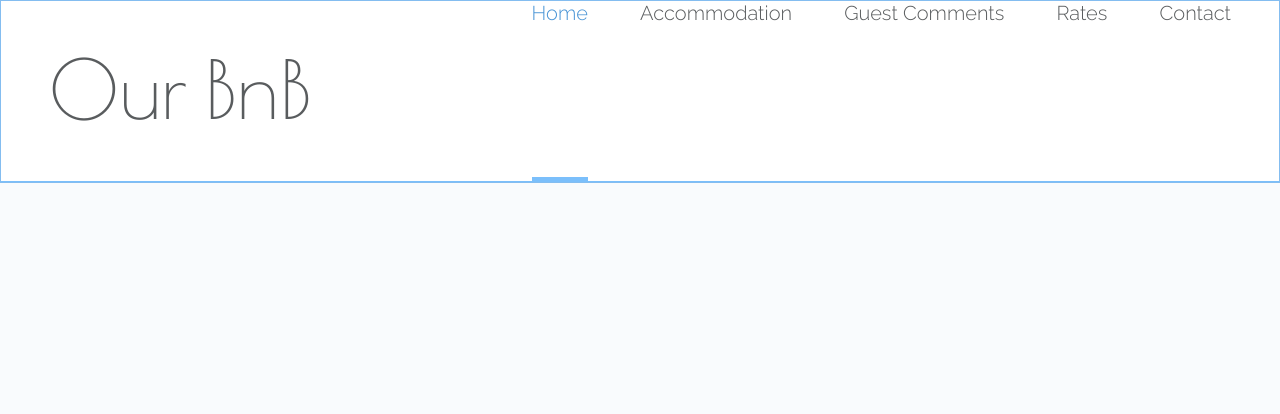
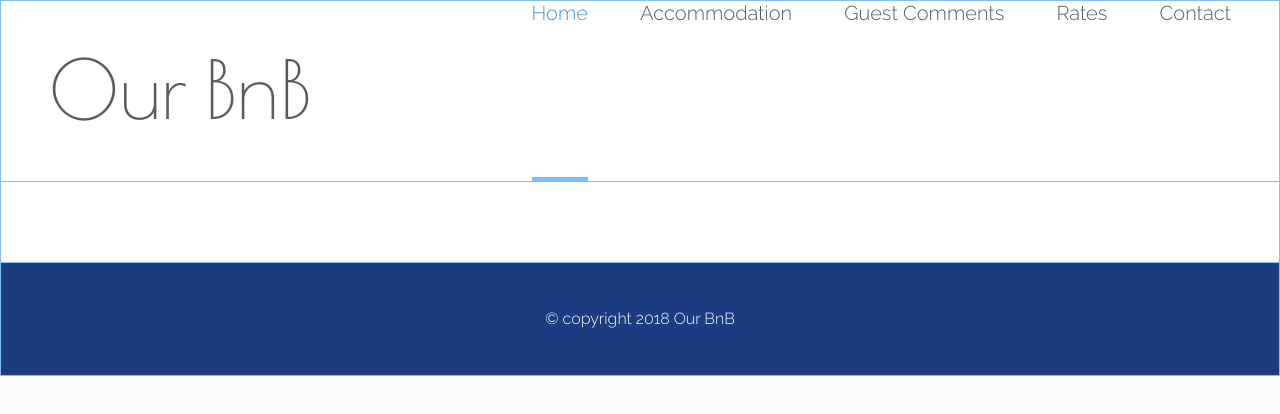
Before and after one commit to andrewgwardwell/kd, a plain HTML site: page Ourbnb/master.html in a window 1280 px wide. Drawn offline with nearby package versions, Linux system fonts and the light colour scheme.

Commit message:
progress

```diff
--- a/Ourbnb/master.html
+++ b/Ourbnb/master.html
@@ -34,7 +34,12 @@
 </nav>
 
 	</header>
+	<main>
 
+	</main>
+<footer>
+<p> &copy; copyright 2018 Our BnB</p>
+</footer>
 
 </div>
 	</body>
--- a/Ourbnb/style.css
+++ b/Ourbnb/style.css
@@ -64,6 +64,21 @@ svg {
 	border-top:1px solid #77BBFFB;
 	cursor: pointer;
 }
+
+main {min-height: 5rem;
+}
+
+footer{
+	height: 7rem;
+	background-color: #1C3B81;
+	border-top: 1px solid #7BBFFB;
+	text-align: center;
+	color: white;
+}
+footer p {
+	line-height: 7rem;
+	margin: 0;
+}
 @media (max-width: 75rem){
 
 	 .site_wrap {
@@ -106,3 +121,16 @@ svg {
  }
 
 }
+
+@media (max-width: 22rem){
+.burger { font-size: 6vw;
+padding: 0 2rem;
+}
+nav {padding: 0 2rem;}
+
+ nav a {font-size: 6vw;}
+ .site_title {
+	 font-size: 20vw;
+ }
+
+}
```
